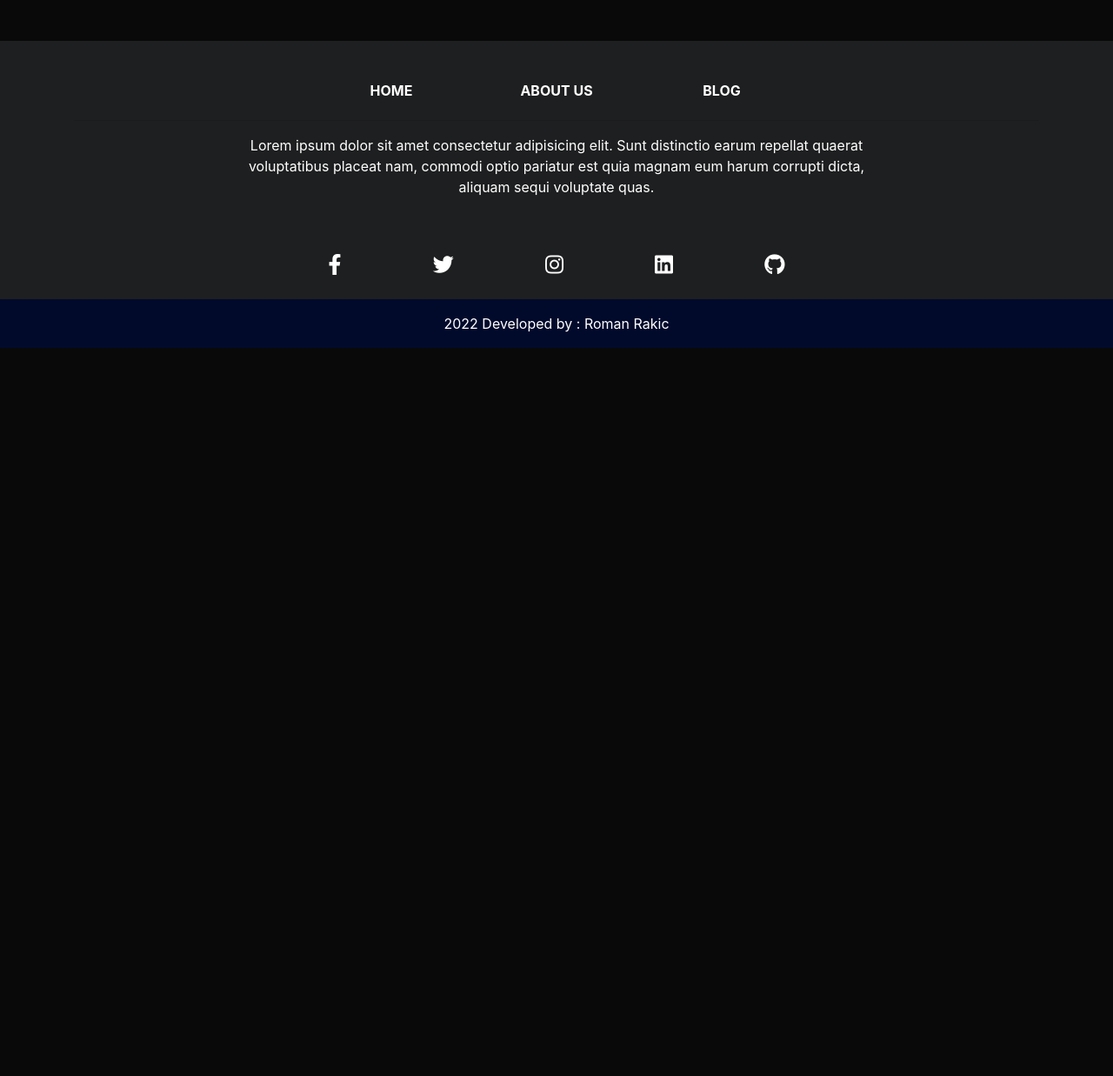
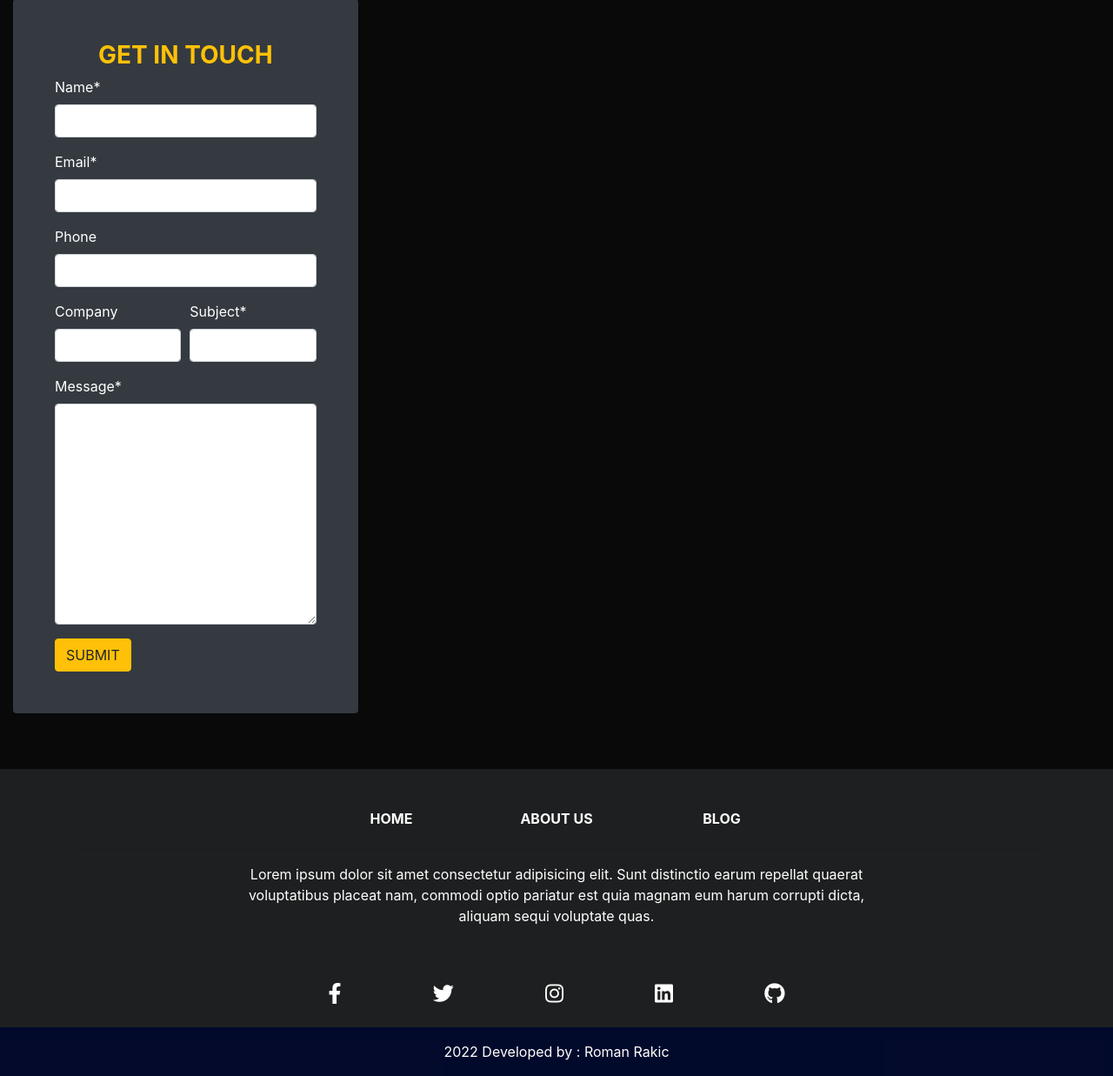
Before and after one commit to rockroman/CI_PP4-Knowledge-Flow, a Django app: page / in a window 1280 px wide. Shown: the part 1855-3092 px from the top of the page at 87% size. Before the commit the page ends 2255 px from the top, so only its background shows below. Run offline with Django 3.2, Linux system fonts and the light colour scheme; data that the repository does not hold is empty; some libraries are stand-ins or nearby versions; grey boxes are pictures that could not be loaded.

Commit message:
add form template to home page

```diff
--- a/home/views.py
+++ b/home/views.py
@@ -18,6 +18,6 @@ class HomeView(TemplateView):
     template_name = 'index.html'
 
     def get_context_data(self, **kwargs):
-        context = super().get_context_data(**kwargs)
-        context['contact_form'] = ContactUsForm()
+        context = super(HomeView, self).get_context_data(**kwargs)
+        context['form'] = ContactUsForm()
         return context
--- a/templates/index.html
+++ b/templates/index.html
@@ -1,6 +1,8 @@
 {% extends 'base.html' %}
 {% load static %}
+{% load crispy_forms_tags %}
 {% block content %}
+
 {% block nav-bar %}{% include 'navbar.html' %}{% endblock nav-bar %}
 
 
@@ -171,6 +173,45 @@
       </div>
     </div>
     <!-- end our team -->
+
+    <!-- contact form -->
+
+    <div class="container-fluid">
+      <div class="row">
+          <div class="col-md-6 col-xl-4">
+              <div class="form-group bg-dark p-5 pl-4 pr-4 rounded">
+                  <form action="" method="POST" enctype="multipart/form-data">
+                      <h3 class="text-center text-warning"> GET IN TOUCH</h3>
+                      {% csrf_token %}
+
+                      <div class="form-row">
+                          <div class="form-group col-md mb-0 text-white">
+                              {{ form.name|as_crispy_field }}
+                          </div>
+                      </div>
+                      <div class="text-white">{{ form.email|as_crispy_field}}</div>
+                      <div class="text-white">{{ form.phone|as_crispy_field}}</div>
+                      <div class="form-row">
+                          <div class="form-group col-md mb-0 text-white">
+                              {{ form.company|as_crispy_field}}
+                          </div>
+                          <div class="form-group col-md mb-0 text-white">
+                              {{ form.subject|as_crispy_field}}
+                          </div>
+
+                      </div>
+                      <div class="text-white">{{ form.message|as_crispy_field }}</div>
+                      <button type="submit" class="btn btn-warning ">SUBMIT</button>
+                  </form>
+              </div>
+          </div>
+      </div>
+    </div>
+
+
+
+
+    <!-- end contact form -->
     {% block footer %}{% include 'footer.html' %}{% endblock footer %}
   </div>
 </body>
```
Also changed, not shown: home/forms.py (line endings or trailing spaces).
